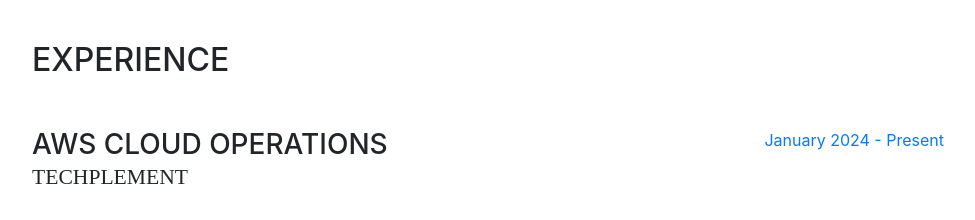
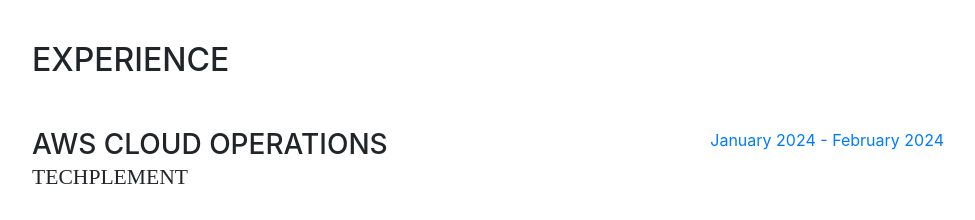
Before and after one commit to azharsheriff23/Techplement, a website with bundled scripts: page week1/index.html in a window 1280 px wide. Shown: the part 920-1140 px from the top of the page, without its empty margins (288-1263 px from the left). Built offline with nearby package versions, Linux system fonts and the light colour scheme; a web font is replaced by a local one.

Commit message:
Update index.html

```diff
--- a/week1/index.html
+++ b/week1/index.html
@@ -120,7 +120,7 @@
               <p></p>
             </div>
             <div class="resume-date text-md-right">
-              <span class="text-primary">January 2024 - Present</span>
+              <span class="text-primary">January 2024 - February 2024</span>
             </div>
           </div>
 
```
